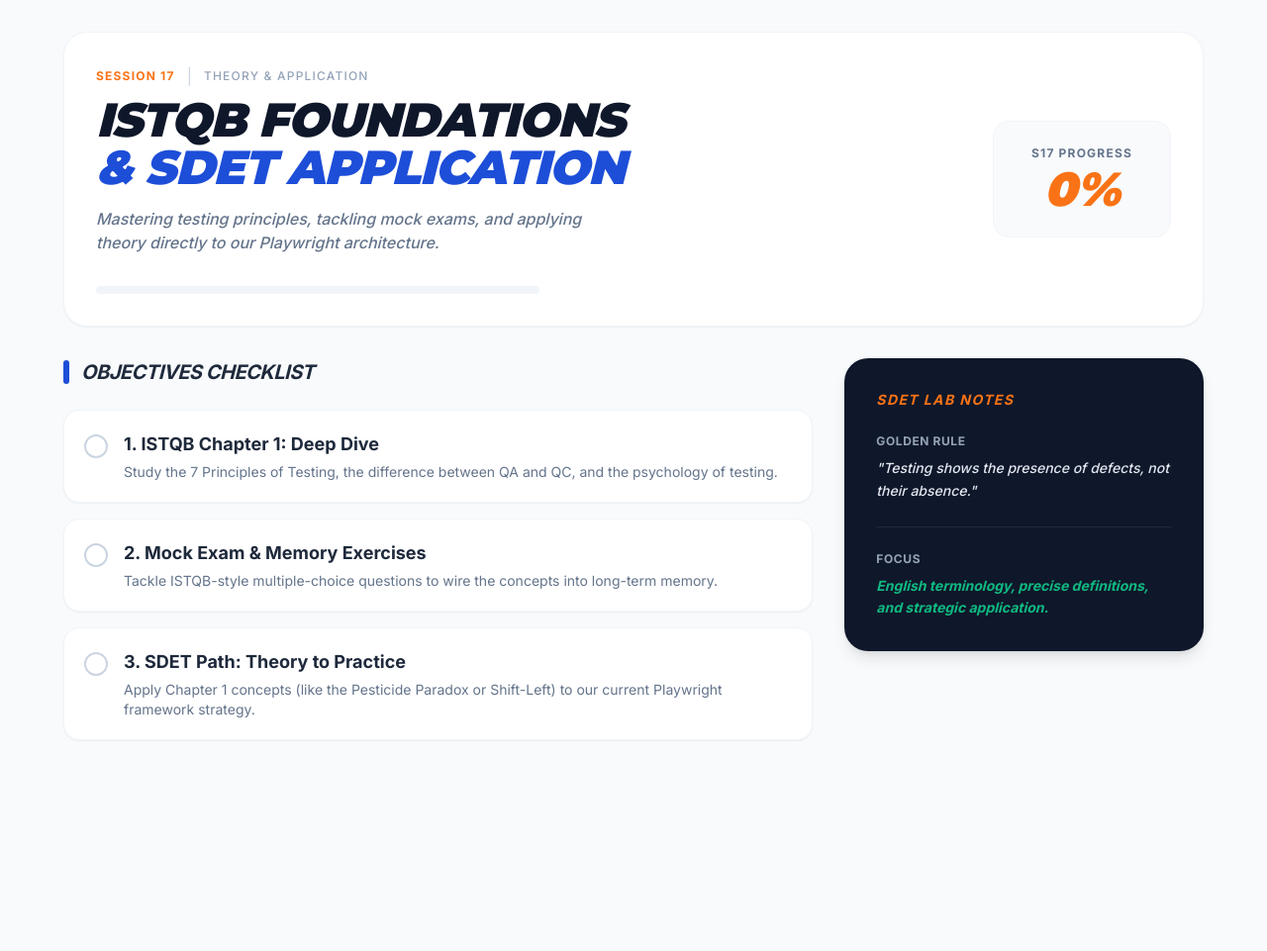
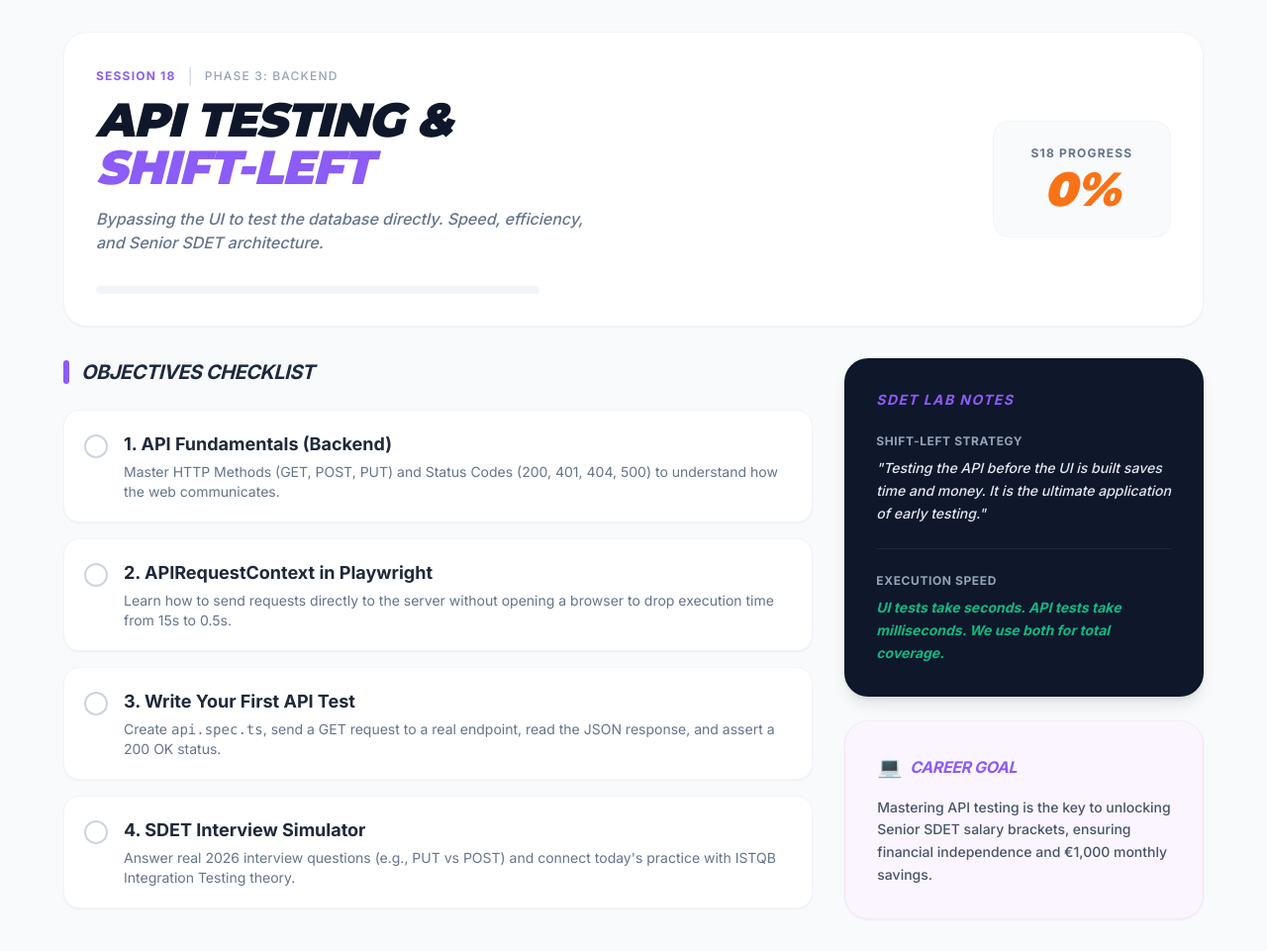
Before and after one commit to nataliacamero/qa-journey, a website: page control-panel/index.html in a window 1280 px wide. Shown: the whole page at 99% size. Before the commit the page ends 800 px from the top, so only its background shows below. Drawn offline with nearby package versions, Linux system fonts and the light colour scheme.

Commit message:
feat: Actualizar el panel de control para la sesión 18, mejorando contenido, estilos y estructura

```diff
--- a/control-panel/index.html
+++ b/control-panel/index.html
@@ -3,7 +3,7 @@
   <head>
     <meta charset="UTF-8" />
     <meta name="viewport" content="width=device-width, initial-scale=1.0" />
-    <title>Control Panel - Session 17</title>
+    <title>Control Panel - Session 18</title>
 
     <script src="https://cdn.tailwindcss.com"></script>
     <link
@@ -21,11 +21,12 @@
             },
             colors: {
               brand: {
-                blue: "#1d4ed8",
+                blue: "#2563eb",
                 light: "#eff6ff",
                 dark: "#0f172a",
                 orange: "#f97316",
                 green: "#10b981",
+                purple: "#8b5cf6",
               },
             },
           },
@@ -55,10 +56,10 @@
       }
 
       .custom-check.checked {
-        background-color: #10b981;
-        border-color: #10b981;
+        background-color: #8b5cf6;
+        border-color: #8b5cf6;
         color: white;
-        box-shadow: 0 4px 14px 0 rgba(16, 185, 129, 0.39);
+        box-shadow: 0 4px 14px 0 rgba(139, 92, 246, 0.39);
       }
 
       .objective-card {
@@ -66,61 +67,63 @@
       }
       .objective-card:hover {
         transform: translateX(4px);
-        border-color: #bfdbfe;
+        border-color: #c4b5fd;
       }
       .progress-bar-fill {
         transition: width 0.5s cubic-bezier(0.4, 0, 0.2, 1);
       }
 
-      @keyframes pulse-green {
+      @keyframes pulse-purple {
         0% {
-          box-shadow: 0 0 0 0 rgba(16, 185, 129, 0.7);
+          box-shadow: 0 0 0 0 rgba(139, 92, 246, 0.7);
         }
         70% {
-          box-shadow: 0 0 0 15px rgba(16, 185, 129, 0);
+          box-shadow: 0 0 0 15px rgba(139, 92, 246, 0);
         }
         100% {
-          box-shadow: 0 0 0 0 rgba(16, 185, 129, 0);
+          box-shadow: 0 0 0 0 rgba(139, 92, 246, 0);
         }
       }
       .victory-glow {
-        animation: pulse-green 2s infinite;
+        animation: pulse-purple 2s infinite;
       }
     </style>
   </head>
   <body class="antialiased text-slate-800 p-4 md:p-8">
     <div class="max-w-6xl mx-auto space-y-8">
+      <!-- Header Card -->
       <div
         class="bg-white rounded-3xl p-8 shadow-sm border border-slate-100 flex flex-col md:flex-row justify-between items-center gap-8 relative overflow-hidden"
       >
         <div class="z-10 flex-1">
           <div class="flex items-center gap-3 mb-2">
             <span
-              class="text-brand-orange font-bold text-xs tracking-widest uppercase"
-              >Session 17</span
+              class="text-brand-purple font-bold text-xs tracking-widest uppercase"
+              >Session 18</span
             >
             <span class="text-slate-300">|</span>
             <span
               class="text-slate-400 font-medium text-xs tracking-widest uppercase"
-              >Theory & Application</span
+              >Phase 3: Backend</span
             >
           </div>
           <h1
             class="font-display text-4xl md:text-5xl font-black text-brand-dark leading-tight tracking-tight uppercase italic"
           >
-            ISTQB Foundations<br />
-            <span class="text-brand-blue">& SDET Application</span>
+            API Testing &<br />
+            <span class="text-brand-purple">Shift-Left</span>
           </h1>
           <p class="text-slate-500 mt-4 italic font-medium max-w-lg">
-            Mastering testing principles, tackling mock exams, and applying
-            theory directly to our Playwright architecture.
+            Bypassing the UI to test the database directly. Speed, efficiency,
+            and Senior SDET architecture.
           </p>
 
+          <!-- Progress Bar -->
           <div class="mt-8 w-full max-w-md">
             <div class="h-2 w-full bg-slate-100 rounded-full overflow-hidden">
               <div
                 id="progress-bar"
-                class="progress-bar-fill h-full bg-brand-blue rounded-full"
+                class="progress-bar-fill h-full bg-brand-purple rounded-full"
                 style="width: 0%"
               ></div>
             </div>
@@ -135,7 +138,7 @@
             class="text-slate-500 text-xs font-bold uppercase tracking-widest mb-1"
             id="progress-label"
           >
-            S17 Progress
+            S18 Progress
           </p>
           <p
             class="font-display text-5xl font-black text-brand-orange italic transition-colors duration-500"
@@ -146,15 +149,18 @@
         </div>
       </div>
 
+      <!-- Main Content Grid -->
       <div class="grid grid-cols-1 lg:grid-cols-3 gap-8">
+        <!-- Left Column: Objectives -->
         <div class="lg:col-span-2 space-y-4">
           <div class="flex items-center gap-3 mb-6">
-            <div class="w-1.5 h-6 bg-brand-blue rounded-full"></div>
+            <div class="w-1.5 h-6 bg-brand-purple rounded-full"></div>
             <h2 class="text-xl font-bold italic tracking-tight uppercase">
               Objectives Checklist
             </h2>
           </div>
 
+          <!-- Objective 1 -->
           <div
             class="objective-card bg-white rounded-2xl p-5 shadow-sm border border-slate-100 flex items-start gap-4"
           >
@@ -165,15 +171,16 @@
             </div>
             <div>
               <h3 class="font-bold text-slate-800 text-lg">
-                1. ISTQB Chapter 1: Deep Dive
+                1. API Fundamentals (Backend)
               </h3>
               <p class="text-slate-500 text-sm mt-1">
-                Study the 7 Principles of Testing, the difference between QA and
-                QC, and the psychology of testing.
+                Master HTTP Methods (GET, POST, PUT) and Status Codes (200, 401,
+                404, 500) to understand how the web communicates.
               </p>
             </div>
           </div>
 
+          <!-- Objective 2 -->
           <div
             class="objective-card bg-white rounded-2xl p-5 shadow-sm border border-slate-100 flex items-start gap-4"
           >
@@ -184,15 +191,16 @@
             </div>
             <div>
               <h3 class="font-bold text-slate-800 text-lg">
-                2. Mock Exam & Memory Exercises
+                2. APIRequestContext in Playwright
               </h3>
               <p class="text-slate-500 text-sm mt-1">
-                Tackle ISTQB-style multiple-choice questions to wire the
-                concepts into long-term memory.
+                Learn how to send requests directly to the server without
+                opening a browser to drop execution time from 15s to 0.5s.
               </p>
             </div>
           </div>
 
+          <!-- Objective 3 -->
           <div
             class="objective-card bg-white rounded-2xl p-5 shadow-sm border border-slate-100 flex items-start gap-4"
           >
@@ -203,22 +211,44 @@
             </div>
             <div>
               <h3 class="font-bold text-slate-800 text-lg">
-                3. SDET Path: Theory to Practice
+                3. Write Your First API Test
               </h3>
               <p class="text-slate-500 text-sm mt-1">
-                Apply Chapter 1 concepts (like the Pesticide Paradox or
-                Shift-Left) to our current Playwright framework strategy.
+                Create <code>api.spec.ts</code>, send a GET request to a real
+                endpoint, read the JSON response, and assert a 200 OK status.
+              </p>
+            </div>
+          </div>
+
+          <!-- Objective 4 -->
+          <div
+            class="objective-card bg-white rounded-2xl p-5 shadow-sm border border-slate-100 flex items-start gap-4"
+          >
+            <div class="mt-1">
+              <div class="custom-check" onclick="toggleCheck(this)">
+                &#10003;
+              </div>
+            </div>
+            <div>
+              <h3 class="font-bold text-slate-800 text-lg">
+                4. SDET Interview Simulator
+              </h3>
+              <p class="text-slate-500 text-sm mt-1">
+                Answer real 2026 interview questions (e.g., PUT vs POST) and
+                connect today's practice with ISTQB Integration Testing theory.
               </p>
             </div>
           </div>
         </div>
 
+        <!-- Right Column: Notes & Meta -->
         <div class="lg:col-span-1 space-y-6">
+          <!-- Lab Notes Card -->
           <div
             class="bg-brand-dark rounded-3xl p-6 md:p-8 text-white shadow-lg relative overflow-hidden"
           >
             <h3
-              class="text-brand-orange font-bold text-sm tracking-widest uppercase italic mb-6"
+              class="text-brand-purple font-bold text-sm tracking-widest uppercase italic mb-6"
             >
               SDET Lab Notes
             </h3>
@@ -228,12 +258,13 @@
                 <h4
                   class="text-slate-400 text-xs font-bold uppercase tracking-wider mb-2"
                 >
-                  Golden Rule
+                  Shift-Left Strategy
                 </h4>
                 <p
                   class="text-slate-200 text-sm font-medium leading-relaxed italic"
                 >
-                  "Testing shows the presence of defects, not their absence."
+                  "Testing the API before the UI is built saves time and money.
+                  It is the ultimate application of early testing."
                 </p>
               </div>
 
@@ -243,16 +274,35 @@
                 <h4
                   class="text-slate-400 text-xs font-bold uppercase tracking-wider mb-2"
                 >
-                  Focus
+                  Execution Speed
                 </h4>
                 <p
                   class="text-brand-green text-sm font-bold leading-relaxed italic"
                 >
-                  English terminology, precise definitions, and strategic
-                  application.
+                  UI tests take seconds. API tests take milliseconds. We use
+                  both for total coverage.
                 </p>
               </div>
             </div>
+          </div>
+
+          <!-- Meta 2026 Card -->
+          <div
+            class="bg-purple-50 rounded-3xl p-6 md:p-8 border border-purple-100 shadow-sm transition-transform hover:-translate-y-1"
+          >
+            <div class="flex items-center gap-2 mb-4">
+              <span class="text-xl">&#128187;</span>
+              <h3
+                class="font-bold text-brand-purple tracking-tight italic uppercase"
+              >
+                Career Goal
+              </h3>
+            </div>
+            <p class="text-slate-600 font-medium leading-relaxed text-sm">
+              Mastering API testing is the key to unlocking Senior SDET salary
+              brackets, ensuring financial independence and €1,000 monthly
+              savings.
+            </p>
           </div>
         </div>
       </div>
@@ -290,7 +340,7 @@
         );
 
         if (percentage === 100) {
-          progressBar.classList.remove("bg-brand-blue");
+          progressBar.classList.remove("bg-brand-purple");
           progressBar.classList.add("bg-brand-green");
           textContainer.classList.remove("text-brand-orange");
           textContainer.classList.add("text-brand-green");
@@ -301,14 +351,14 @@
           progressLabel.classList.remove("text-slate-500");
           progressLabel.classList.add("text-brand-green");
         } else {
-          progressBar.classList.add("bg-brand-blue");
+          progressBar.classList.add("bg-brand-purple");
           progressBar.classList.remove("bg-brand-green");
           textContainer.classList.add("text-brand-orange");
           textContainer.classList.remove("text-brand-green");
           progressContainer.classList.remove("victory-glow");
           progressContainer.classList.remove("bg-green-50");
           progressContainer.classList.add("bg-slate-50");
-          progressLabel.innerText = "S17 Progress";
+          progressLabel.innerText = "S18 Progress";
           progressLabel.classList.add("text-slate-500");
           progressLabel.classList.remove("text-brand-green");
         }
```
